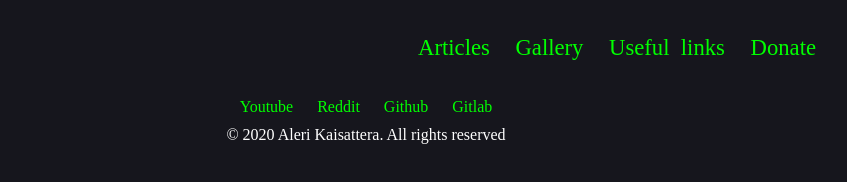
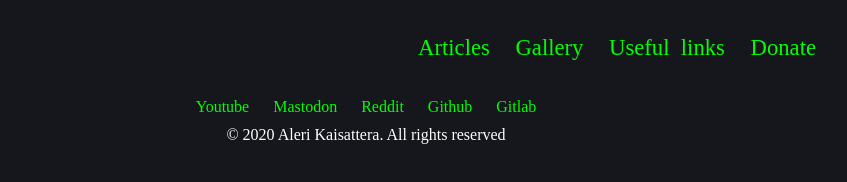
Before and after one commit to alerikaisattera/ak-website, a plain HTML site: page meta/basic.html in a window 1280 px wide. Shown: the full height of the page, 274-1121 px from the left. Drawn offline with Linux system fonts and the light colour scheme; files that its build step writes are made by us from their sources; files whose address does not match are found by name.

Commit message:
Mastodon link added

```diff
--- a/meta/basic.html
+++ b/meta/basic.html
@@ -20,7 +20,7 @@
       </div>
     </main>
     <footer>
-      <div id="links"><a href="https://www.youtube.com/channel/UCuImP19ij3_Bt5-Z-Cg3Rtw">Youtube</a> <a href="https://www.reddit.com/user/alerikaisattera/">Reddit</a> <a href="https://github.com/alerikaisattera">Github</a> <a href="https://gitlab.com/alerikaisattera">Gitlab</a></div>
+      <div id="links"><a href="https://www.youtube.com/channel/UCuImP19ij3_Bt5-Z-Cg3Rtw">Youtube</a> <a rel="me" href="https://fosstodon.org/@alerikaisattera">Mastodon</a> <a href="https://www.reddit.com/user/alerikaisattera/">Reddit</a> <a href="https://github.com/alerikaisattera">Github</a> <a href="https://gitlab.com/alerikaisattera">Gitlab</a></div>
       <div id="copyright">© 2020 Aleri Kaisattera. All rights reserved</div>
     </footer>
   </body>
```
Also changed, not shown: website/antivirusfallacy.html (+1 -1 lines), website/articles.html (+1 -1 lines), website/directory.html (+1 -1 lines), website/distribution.html (+1 -1 lines), website/donate.html (+1 -1 lines), website/firefox.html (+1 -1 lines), website/foss.html (+1 -1 lines), website/gallery.html (+1 -1 lines), website/index.html (+1 -1 lines), website/links.html (+1 -1 lines).
